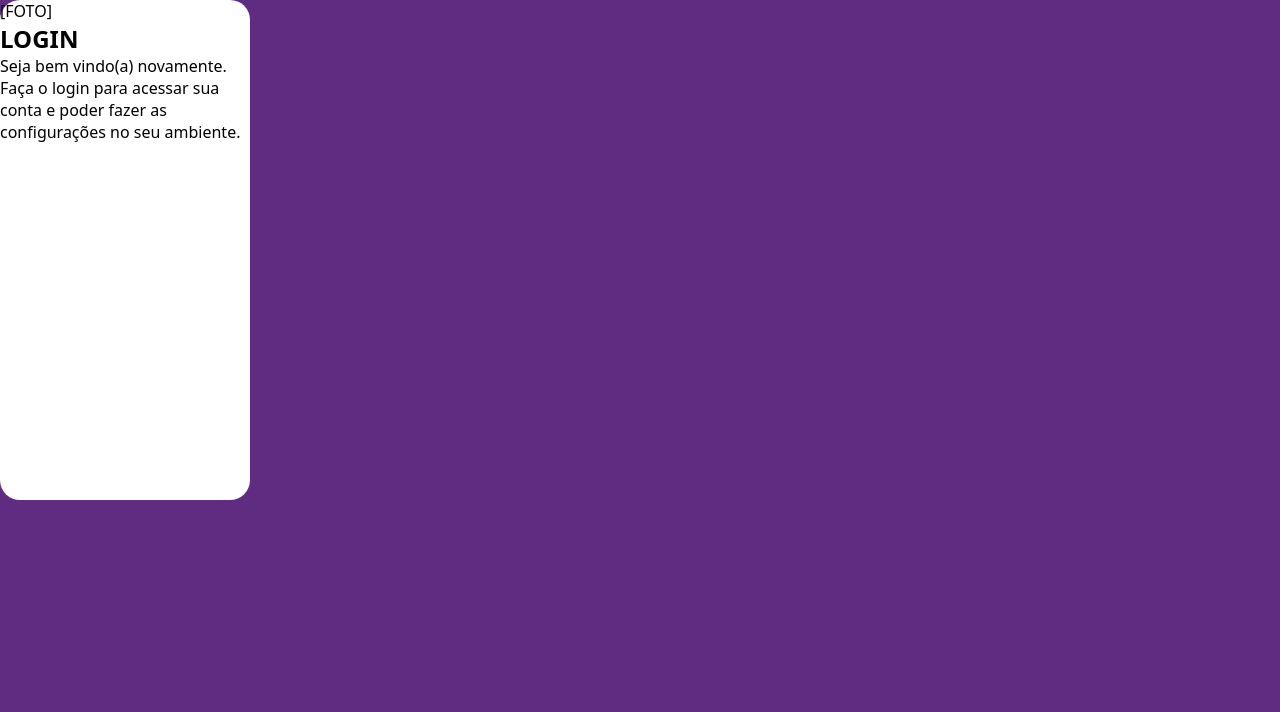
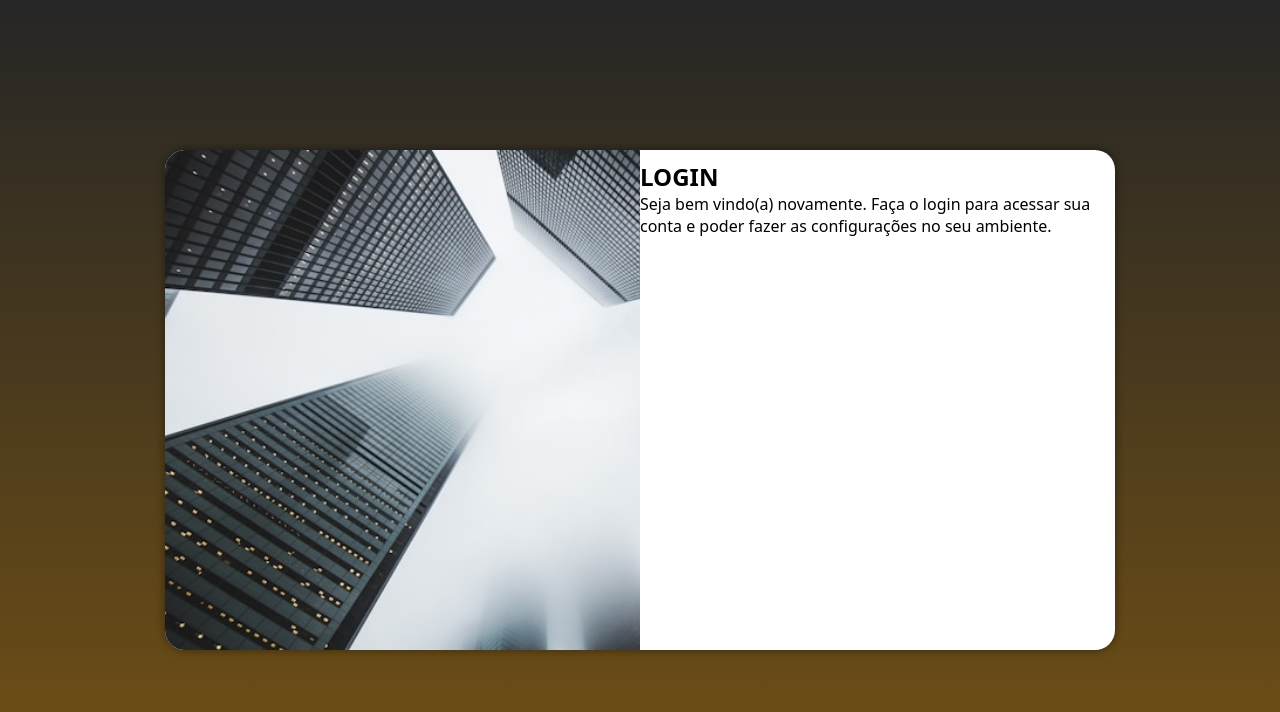
Before and after one commit to GabrielWelkerS/Tela-de-login, a plain HTML site: page index.html in a window 1280 px wide. Drawn offline with Linux system fonts and the light colour scheme.

Commit message:
Edição responsiva finalizada.

```diff
--- /dev/null
+++ b/estilos/media-query.css
@@ -0,0 +1,42 @@
+@charset "UTF-8";
+
+@media screen and (min-width: 768px) and (max-width: 992px){
+
+     body {
+        background-image: linear-gradient(to top, #735114, #262626);
+    }
+
+    section#login {
+        width: 80vw;
+    }
+    section#login > div#imagem {
+        float: left;
+        width: 30%;
+        height: 100%;
+    }
+    section#login > div#formulario {
+        float: right;
+        width: 70%;
+    }
+
+}
+
+@media screen and (min-width: 992px) {
+
+     body {
+        background-image: linear-gradient(to top, #735114, #262626);
+    }
+
+    section#login {
+        width: 950px;
+    }
+    section#login > div#imagem {
+        float: left;
+        width: 50%;
+        height: 100%;
+    }
+    section#login > div#fomrmulario {
+        float: right;
+        width: 50%;
+    }
+}
--- a/estilos/style.css
+++ b/estilos/style.css
@@ -1,30 +1,51 @@
 @charset "UTF-8";
 
-/*Baseado no mobile first*/
+/* Baseado no Mobile First */
 * {
     font-family: system-ui, -apple-system, BlinkMacSystemFont, 'Segoe UI', Roboto, Oxygen, Ubuntu, Cantarell, 'Open Sans', 'Helvetica Neue', sans-serif;
-    padding: 0px;
-    margin: 0px;
+    padding: 0;
+    margin: 0;
     box-sizing: border-box;
 }
 
 body, html {
-    background-color: #5f2c82;
+    background-color: #735114;
     height: 100vh;
     width: 100vw;
 }
 
 main {
-    position: realative;
+    position: relative;
     height: 100vh;
     width: 100vw;
 }
 
-/*Tela login*/
-
+/* Tela login */
 section#login {
     background-color: white;
     width: 250px;
     height: 500px;
     border-radius: 20px;
+    position: absolute;
+    top: 50%;
+    left: 50%;
+    transform: translate(-50%, -50%);
+    overflow: hidden;
+    box-shadow: 0px 0px 10px rgba(0, 0, 0, 0.450);
+    transition: width .2s, heigth .2s;
+    transition-timing-function: ease;
 }
+
+/* Fazendo a foto aparecer e posicionando a imagem */
+section#login > div#imagem {
+    background: url(../imagens/fundo.jpg) no-repeat;
+    background-size: cover;
+    background-position: left bottom;
+    height: 200px;
+    display: block;
+}
+
+section#login > div#formulario {
+    display: block;
+    padding: 10px;
+}
--- a/index.html
+++ b/index.html
@@ -5,20 +5,22 @@
     <meta name="viewport" content="width=device-width, initial-scale=1.0">
     <title>Entrada</title>
     <link rel="stylesheet" href="estilos/style.css">
+    <link rel="stylesheet" href="estilos/media-query.css">
 </head>
 <body>
     <main>
         <section id="login">
-            <div>
-                [FOTO]
+            <div id="imagem">
             </div>
-            <div>
+            <div id="formulario">
                 <h1>LOGIN</h1>
-                <p>Seja bem vindo(a) novamente. Faça o login para acessar sua conta e poder fazer as configurações no seu ambiente.</p>
+                <p>
+                    Seja bem vindo(a) novamente. Faça o login para acessar sua conta
+                    e poder fazer as configurações no seu ambiente.
+                </p>
                 <form action="Login.php" method="post">
-
-                </form>
-            </div>
+    </form>
+</div>
         </section>
     </main>
 </body>
```
